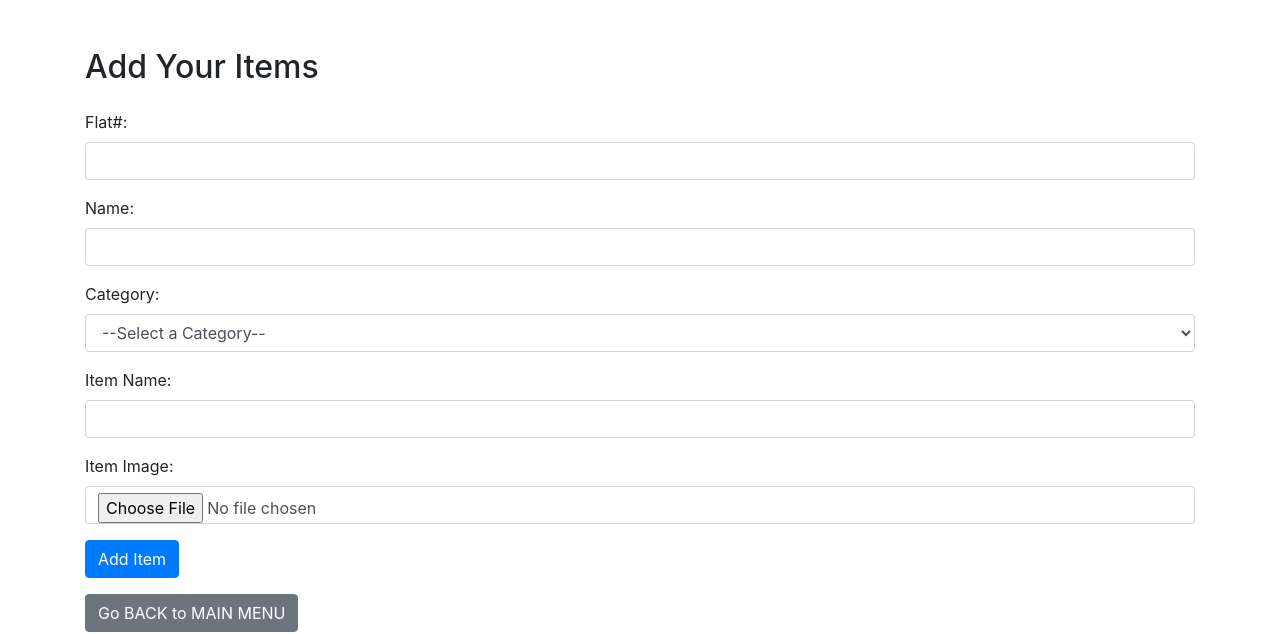
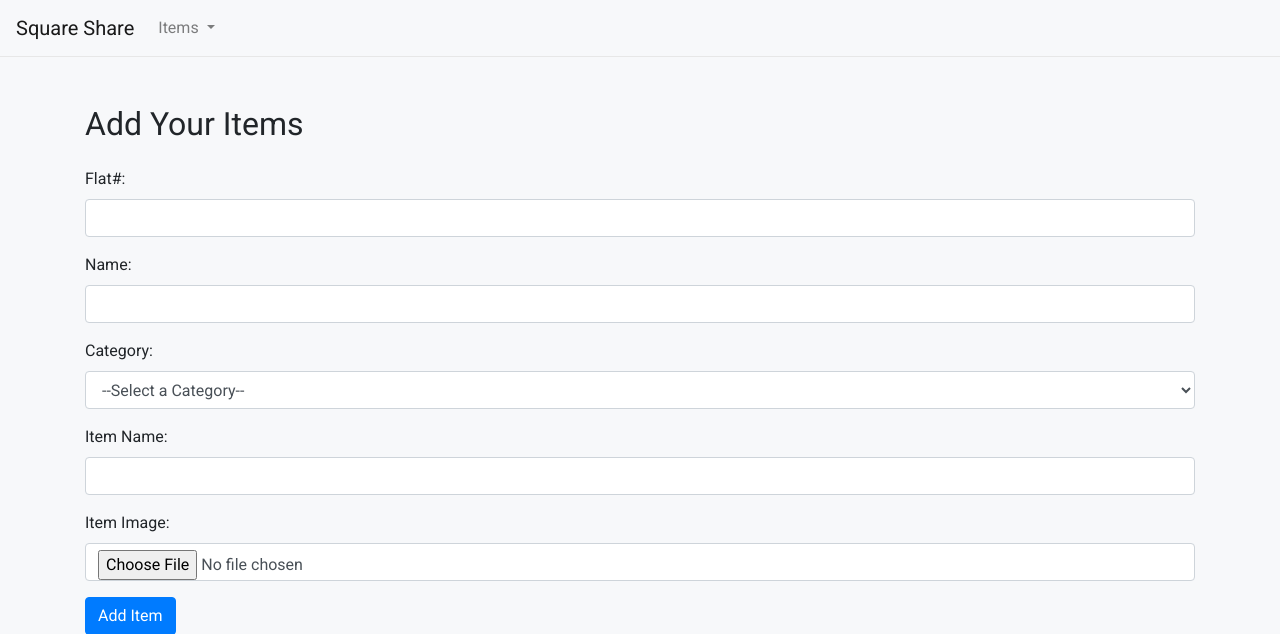
Before and after one commit to pgrach/SquareTools, a Flask app: page /add_items in a window 1280 px wide. Shown: the top 634 px of the page. Run offline with Flask 3, Linux system fonts and the light colour scheme; some libraries are stand-ins or nearby versions.

Commit message:
minor stylistic alignment

```diff
--- a/templates/add_items.html
+++ b/templates/add_items.html
@@ -7,10 +7,44 @@
     <!-- Bootstrap CSS -->
     <link rel="stylesheet" href="https://cdn.jsdelivr.net/npm/bootstrap@4.5.3/dist/css/bootstrap.min.css"
         integrity="sha384-TX8t27EcRE3e/ihU7zmQxVncDAy5uIKz4rEkgIXeMed4M0jlfIDPvg6uqKI2xXr2" crossorigin="anonymous">
+    <link rel="stylesheet" href="/static/style.css">
+    <link href="https://fonts.googleapis.com/css2?family=Lato:wght@400;700&family=Roboto:wght@400;700&display=swap"
+        rel="stylesheet">
     <title>Square Share - Add Items</title>
 </head>
 
 <body>
+    <!-- Navbar -->
+    <nav class="navbar navbar-expand-lg navbar-light">
+        <a class="navbar-brand" href="#">Square Share</a>
+        <button class="navbar-toggler" type="button" data-toggle="collapse" data-target="#navbarNav"
+            aria-controls="navbarNav" aria-expanded="false" aria-label="Toggle navigation">
+            <span class="navbar-toggler-icon"></span>
+        </button>
+        <div class="collapse navbar-collapse" id="navbarNav">
+            <ul class="navbar-nav">
+                <li class="nav-item dropdown">
+                    <a class="nav-link dropdown-toggle" href="#" id="itemsDropdown" role="button" data-toggle="dropdown"
+                        aria-haspopup="true" aria-expanded="false">
+                        Items
+                    </a>
+                    <div class="dropdown-menu" aria-labelledby="itemsDropdown">
+                        <a class="dropdown-item" href="{{ url_for('view_items') }}">📦 View All Items</a>
+                        <a class="dropdown-item btn btn-primary text-white" href="{{ url_for('add_items') }}">➕ Add an
+                            Item</a>
+                    </div>
+                </li>
+                {% if request.args.get('secret_key') == 'MY_SECRET_123' %}
+                <li class="nav-item">
+                    <a class="nav-link" href="{{ url_for('view_members') }}?secret_key=MY_SECRET_123">View Members</a>
+                </li>
+                <li class="nav-item">
+                    <a class="nav-link" href="{{ url_for('delete') }}?secret_key=MY_SECRET_123">Delete</a>
+                </li>
+                {% endif %}
+            </ul>
+        </div>
+    </nav>
     <div class="container mt-5">
         <h2>Add Your Items</h2>
         <form action="{{ url_for('add_items') }}" method="post" enctype="multipart/form-data" class="mt-4">
--- a/templates/index.html
+++ b/templates/index.html
@@ -15,7 +15,7 @@
 
 <body>
     <!-- Navbar -->
-    <nav class="navbar navbar-expand-lg navbar-light bg-light">
+    <nav class="navbar navbar-expand-lg navbar-light">
         <a class="navbar-brand" href="#">Square Share</a>
         <button class="navbar-toggler" type="button" data-toggle="collapse" data-target="#navbarNav"
             aria-controls="navbarNav" aria-expanded="false" aria-label="Toggle navigation">
```
